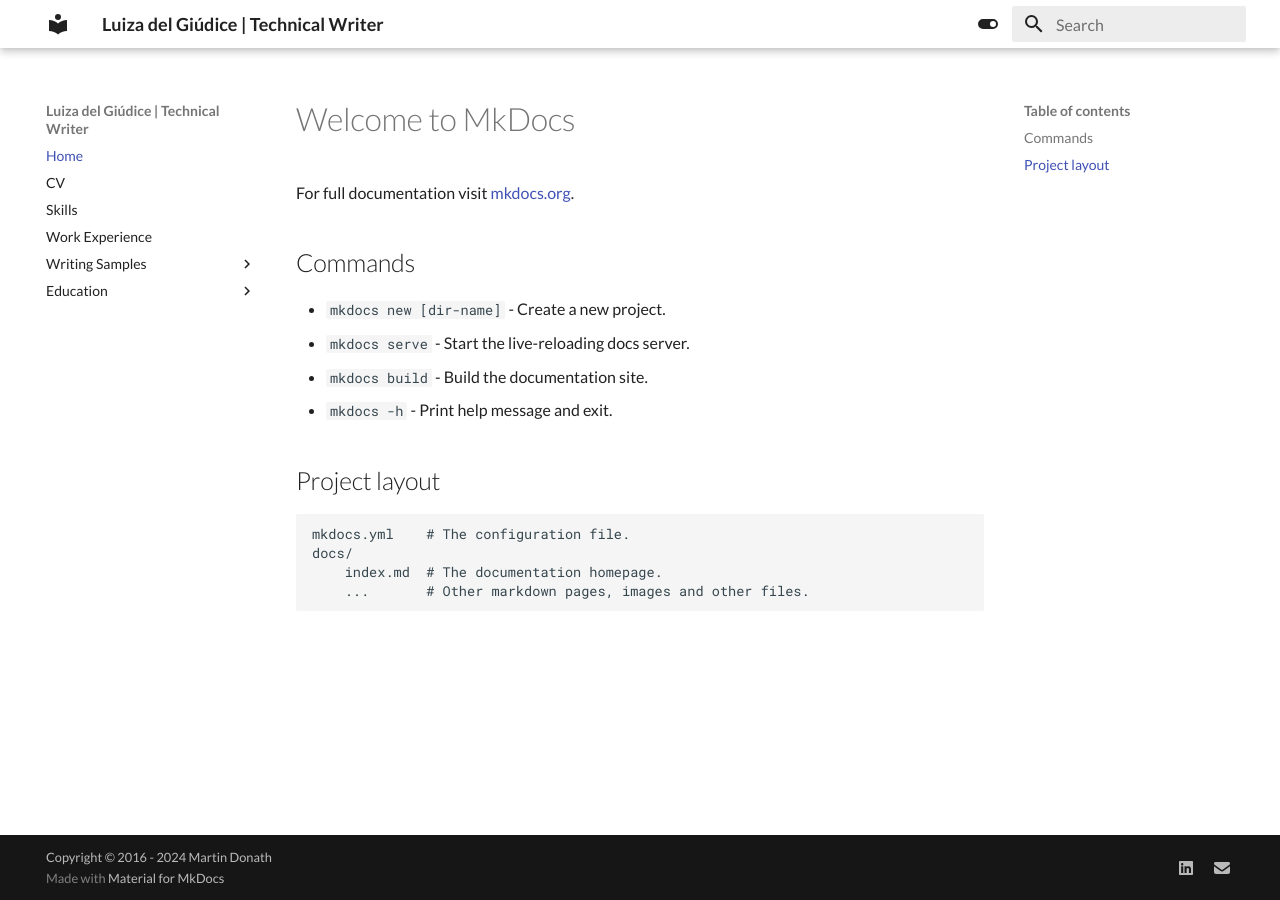
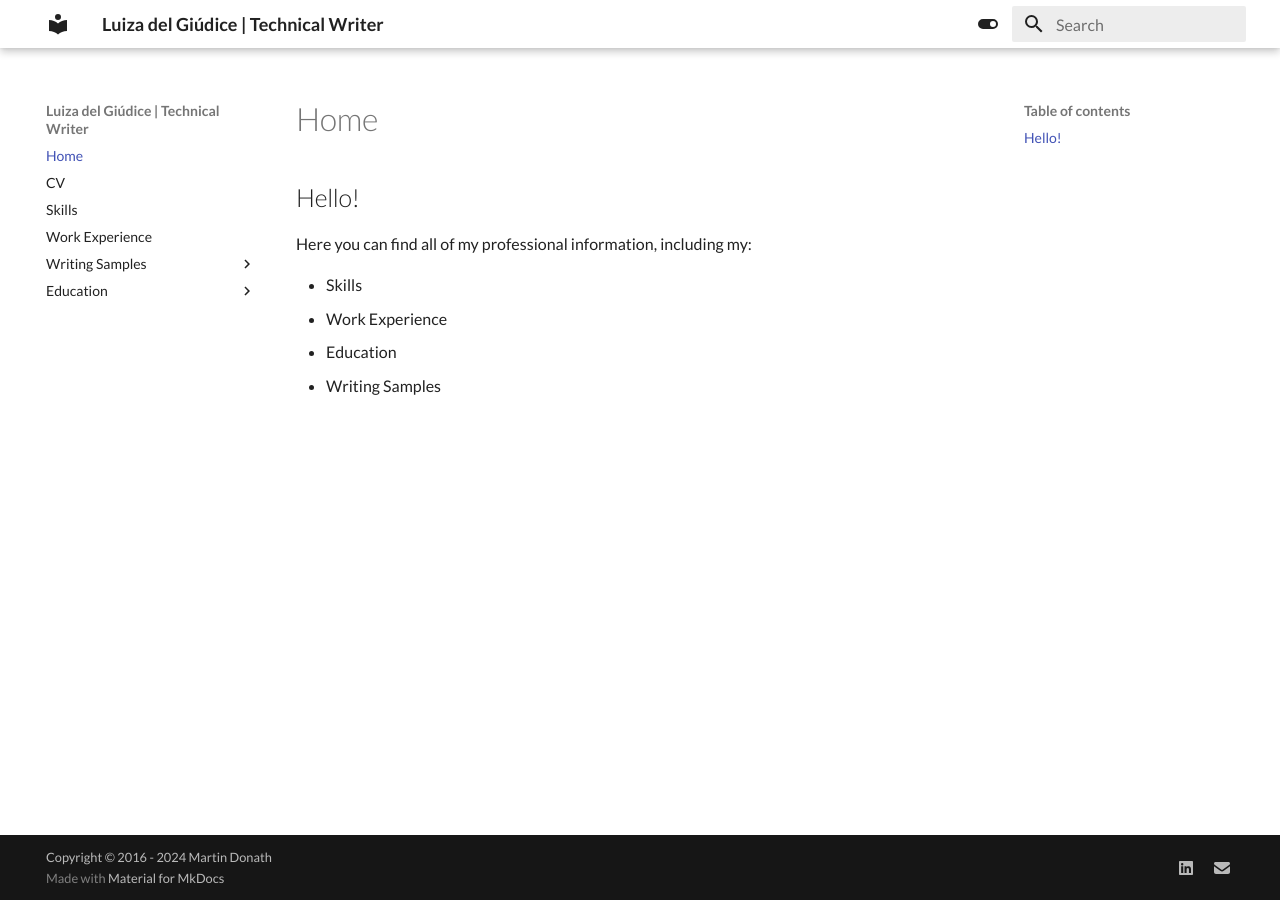
Before and after one commit to ldecarvalho-doc/my-cv, an MkDocs documentation site: the page built from docs/index.md, in a window 1280 px wide. Built offline with MkDocs 1.6.1 and Material for MkDocs 9.7.7, drawn with Linux system fonts in a browser that asks for light colours; some web fonts are replaced.

Commit message:
test pages

```diff
--- a/docs/index.md
+++ b/docs/index.md
@@ -1,17 +1,8 @@
-# Welcome to MkDocs
+## Hello!
 
-For full documentation visit [mkdocs.org](https://www.mkdocs.org).
+Here you can find all of my professional information, including my:
 
-## Commands
-
-* `mkdocs new [dir-name]` - Create a new project.
-* `mkdocs serve` - Start the live-reloading docs server.
-* `mkdocs build` - Build the documentation site.
-* `mkdocs -h` - Print help message and exit.
-
-## Project layout
-
-    mkdocs.yml    # The configuration file.
-    docs/
-        index.md  # The documentation homepage.
-        ...       # Other markdown pages, images and other files.
+* Skills
+* Work Experience
+* Education
+* Writing Samples
```
Also changed, not shown: site/index.html, site/search/search_index.json.
